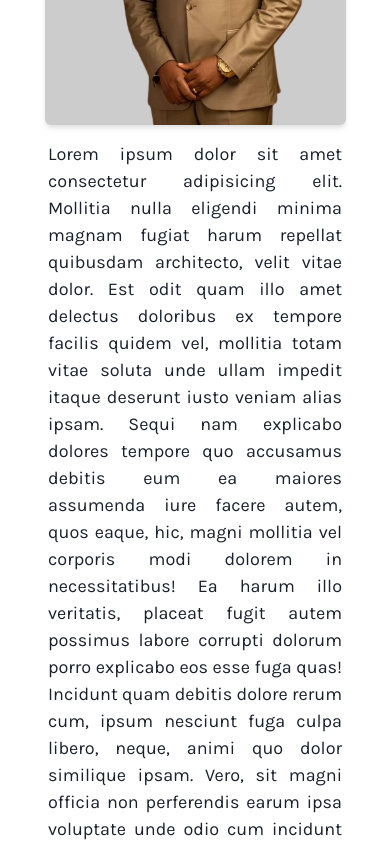
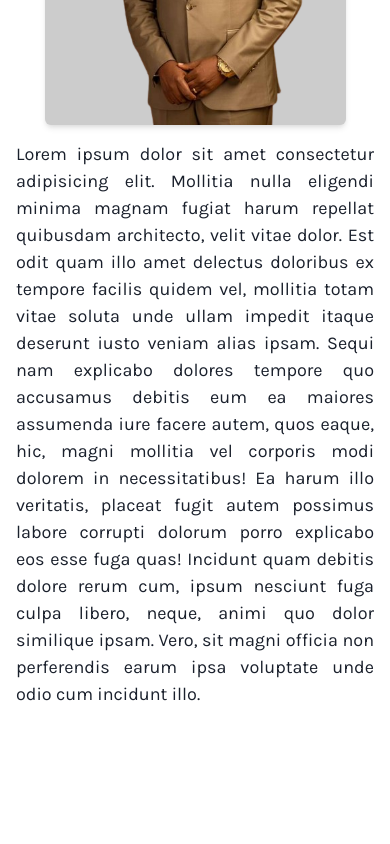
Before and after one commit to mekus4jesus/RCNimo, a React (Create React App) app: page / in a window 390 px wide. Shown: the part 860-1704 px from the top of the page. Built offline with nearby package versions, Linux system fonts and the light colour scheme; a web font is replaced by a local one.

Commit message:
more correction

```diff
--- a/src/App.css
+++ b/src/App.css
@@ -132,9 +132,9 @@ q{
   .aboutText{
     width:100%;
     /* text-align: center; */
-    text-align: justify;
+    text-align: left;
     margin: 0 auto;
-    padding: 1rem 3rem;
+    padding: 1rem;
   }
   .program{
     margin: 0 auto;
--- a/src/LandingPage/JoinUs.jsx
+++ b/src/LandingPage/JoinUs.jsx
@@ -29,6 +29,7 @@ const JoinUs = () => {
             Join our telegram group to get the latest information on RCNimo and Messages by Apostle Sorochi Adiuku
            </Text>
            <Button
+           className='btn'
            aria-label='button'
            size={isSize}
            bgColor='#483E7E'
```
